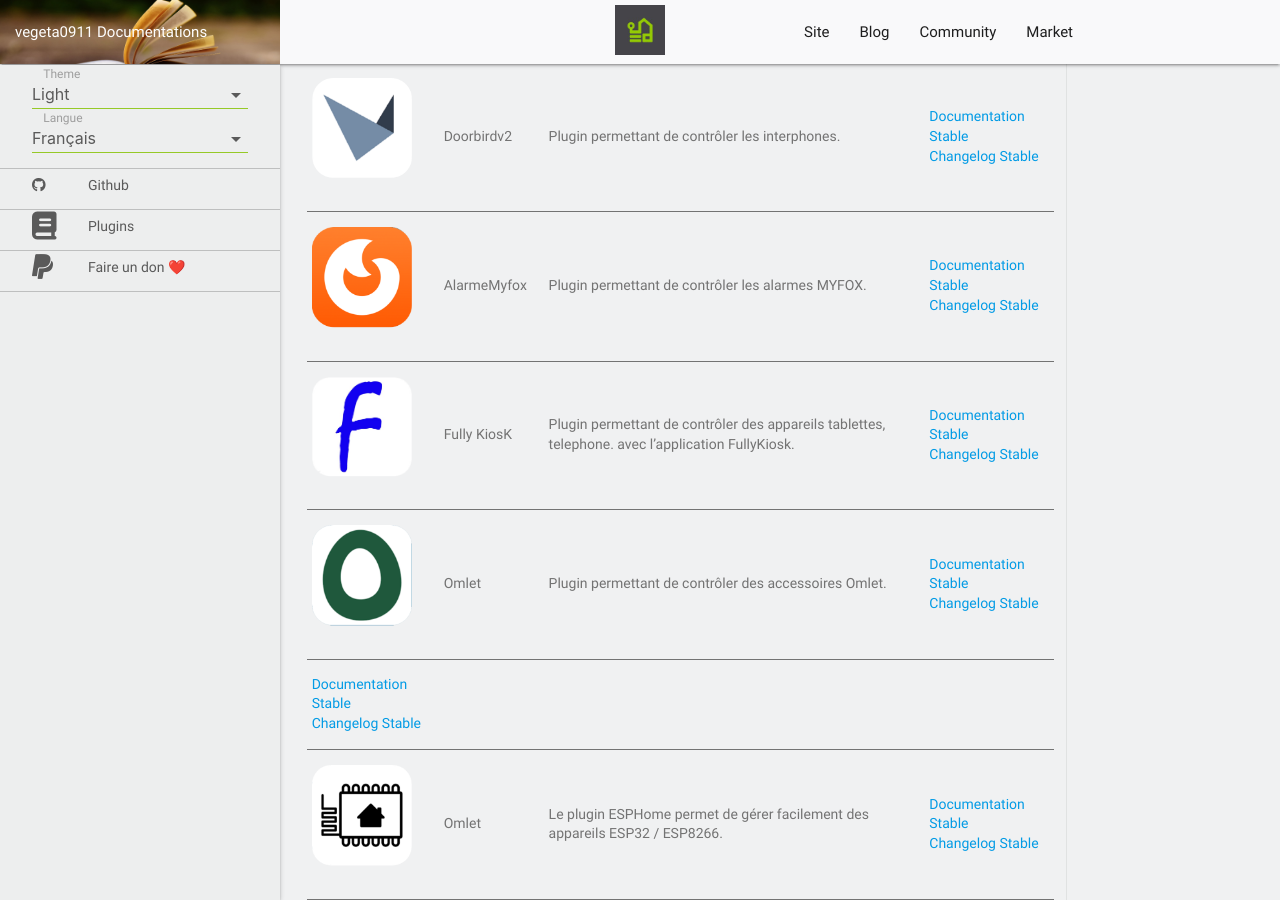
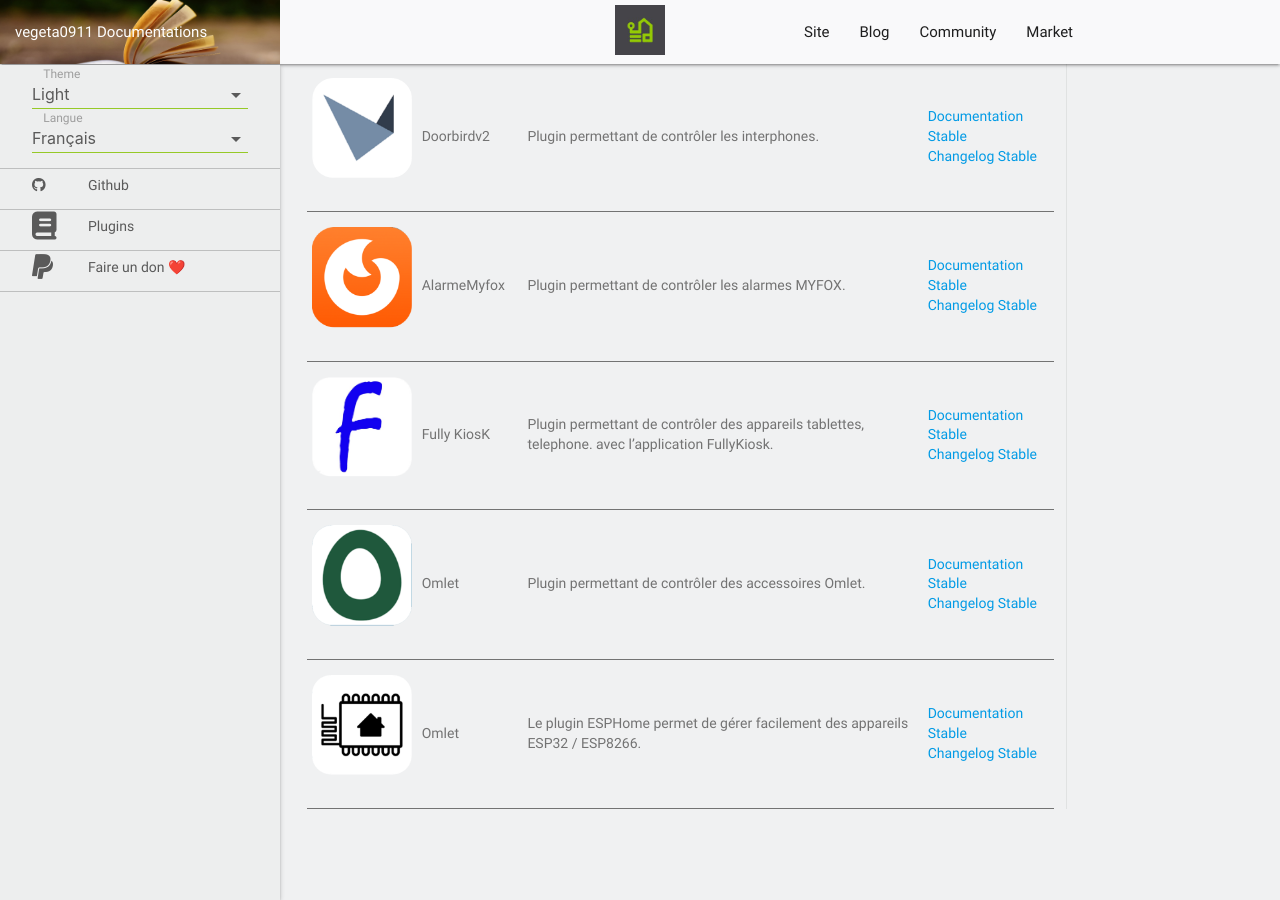
Before and after one commit to vegeta0911/documentation, a Jekyll site: the page built from plugins/fr_FR/index.md, in a window 1280 px wide and 900 px high, scrolled down 350 px. Built offline with Jekyll 4.4.1, drawn with Linux system fonts in a browser that asks for light colours; nearby versions of some CDN libraries; our own code applies the rules of GitHub Pages for plain Markdown files; library files that are not in the unit come from our copies; after the commit the page ends 1159 px from its top, so only the background shows below that.

Commit message:
Fix plugin entry for ESPhome in French index

```diff
--- a/plugins/fr_FR/index.md
+++ b/plugins/fr_FR/index.md
@@ -6,5 +6,4 @@
 |<img src="../images/AlarmeMyfox/Alarmemyfox_icon.png" width="100" />|AlarmeMyfox|Plugin permettant de contrôler les alarmes MYFOX. |[Documentation Stable](AlarmeMyfox/index.md)<br/>[Changelog Stable](AlarmeMyfox/changelog.md)|
 |<img src="../images/FullyKiosk/fully_kiosk_icon.png" width="100" />|Fully KiosK|Plugin permettant de contrôler des appareils tablettes, telephone. avec l'application FullyKiosk. |[Documentation Stable](FullyKiosk/index.md)<br/>[Changelog Stable](FullyKiosk/changelog.md)|
 |<img src="../images/Omlet/omlet_icon.png" width="100" />|Omlet|Plugin permettant de contrôler des accessoires Omlet. |[Documentation Stable](Omlet/index.md)<br/>[Changelog Stable](Omlet/changelog.md)|
-[Documentation Stable](ESPhome/index.md)<br/>[Changelog Stable](ESPhome/changelog.md)|
 |<img src="../images/ESPhome/esphome_icon.png" width="100" />|Omlet|Le plugin ESPHome permet de gérer facilement des appareils ESP32 / ESP8266. |[Documentation Stable](ESPhome/index.md)<br/>[Changelog Stable](ESPhome/changelog.md)|
```
